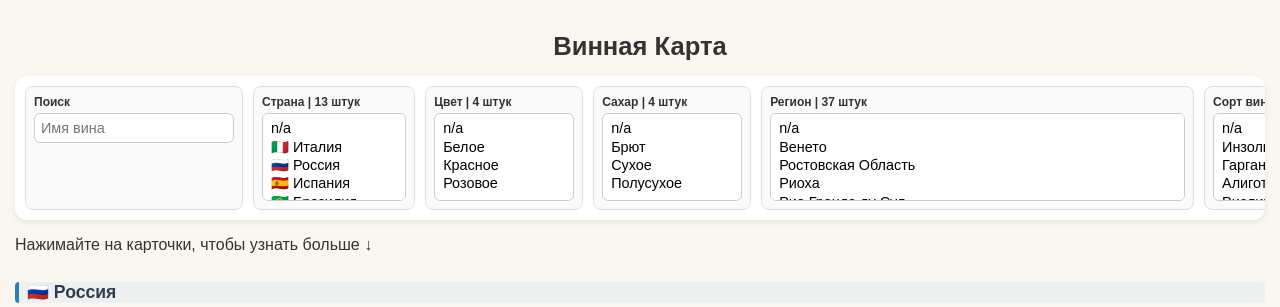
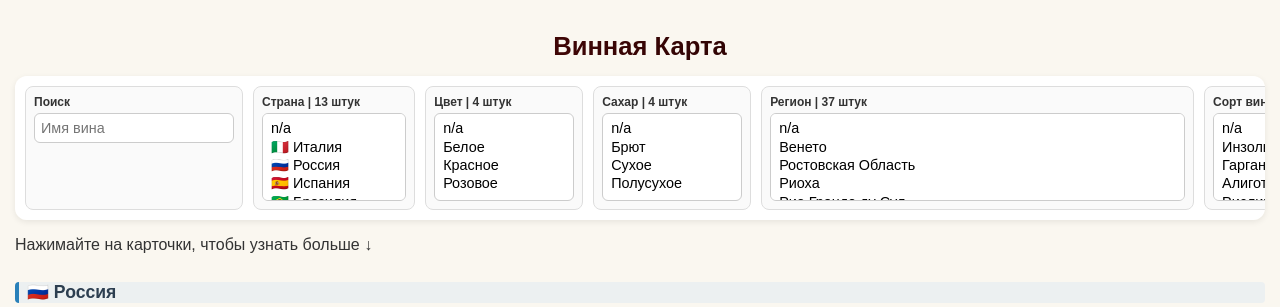
Before and after one commit to lavroovich/vinelink, a Flask app: page / in a window 1280 px wide. Shown: the part 115-422 px from the top of the page. Run offline with Flask 3, Linux system fonts and the light colour scheme; data comes from the database, SQL or seed files in the repository; some web fonts are replaced.

Commit message:
градиентик на заголовок

```diff
--- a/templates/catalog.html
+++ b/templates/catalog.html
@@ -71,6 +71,17 @@ h1 { font-size:1.6rem; text-align:center; margin-bottom:15px; }
 .wine-card .main-info { font-size:0.9rem; color:#333; font-weight:500; }
 .wine-card .extra-info { font-size:0.8rem; color:#777; }
 .bold { font-weight:bold; }
+
+h1 {
+    font-size:1.6rem;
+    text-align:center;
+    margin-bottom:15px;
+
+    background: linear-gradient(90deg, #6f0a0a, #000000);
+    -webkit-background-clip: text;
+    -webkit-text-fill-color: transparent;
+    background-clip: text;
+}
 </style>
 </head>
 <body>
```
